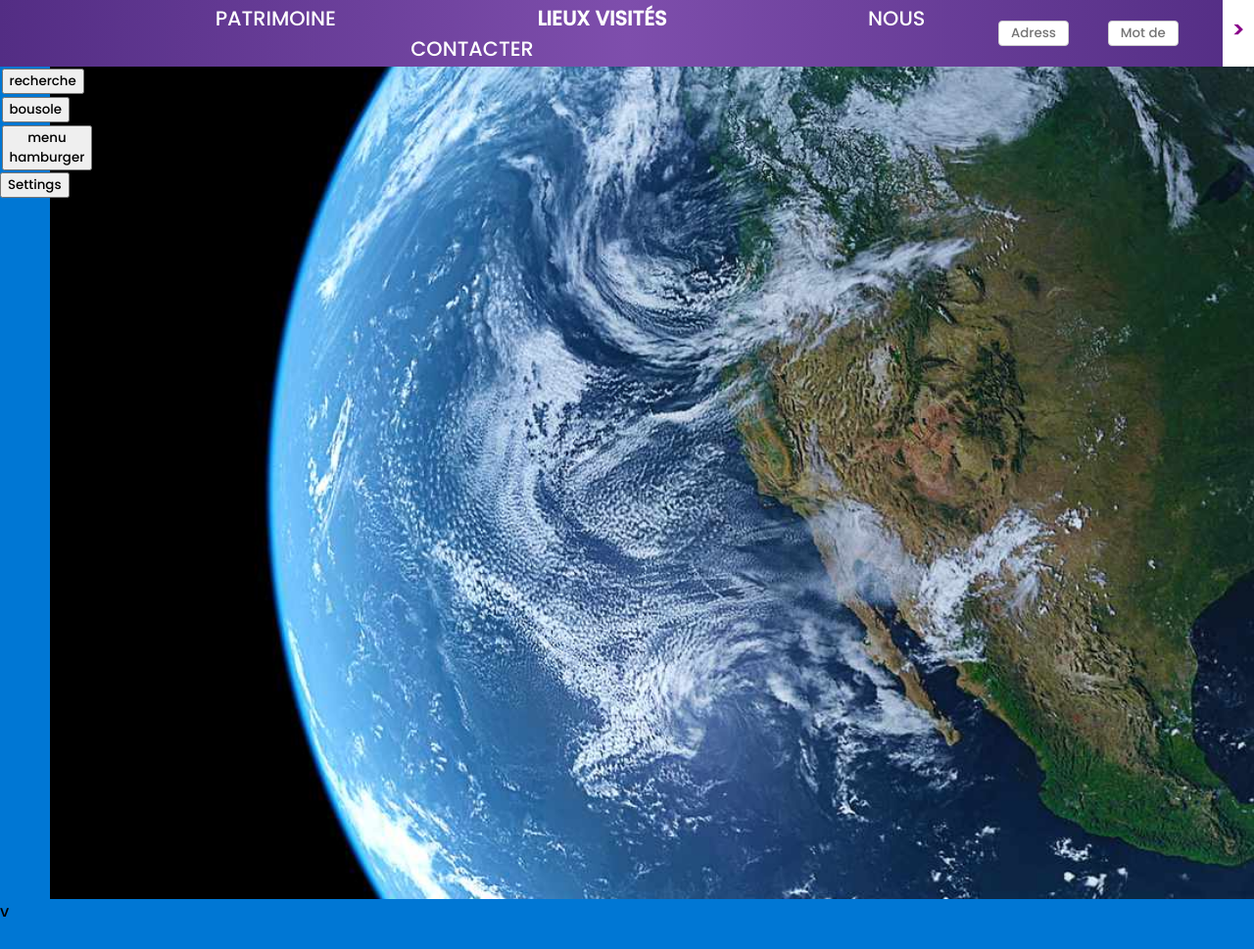
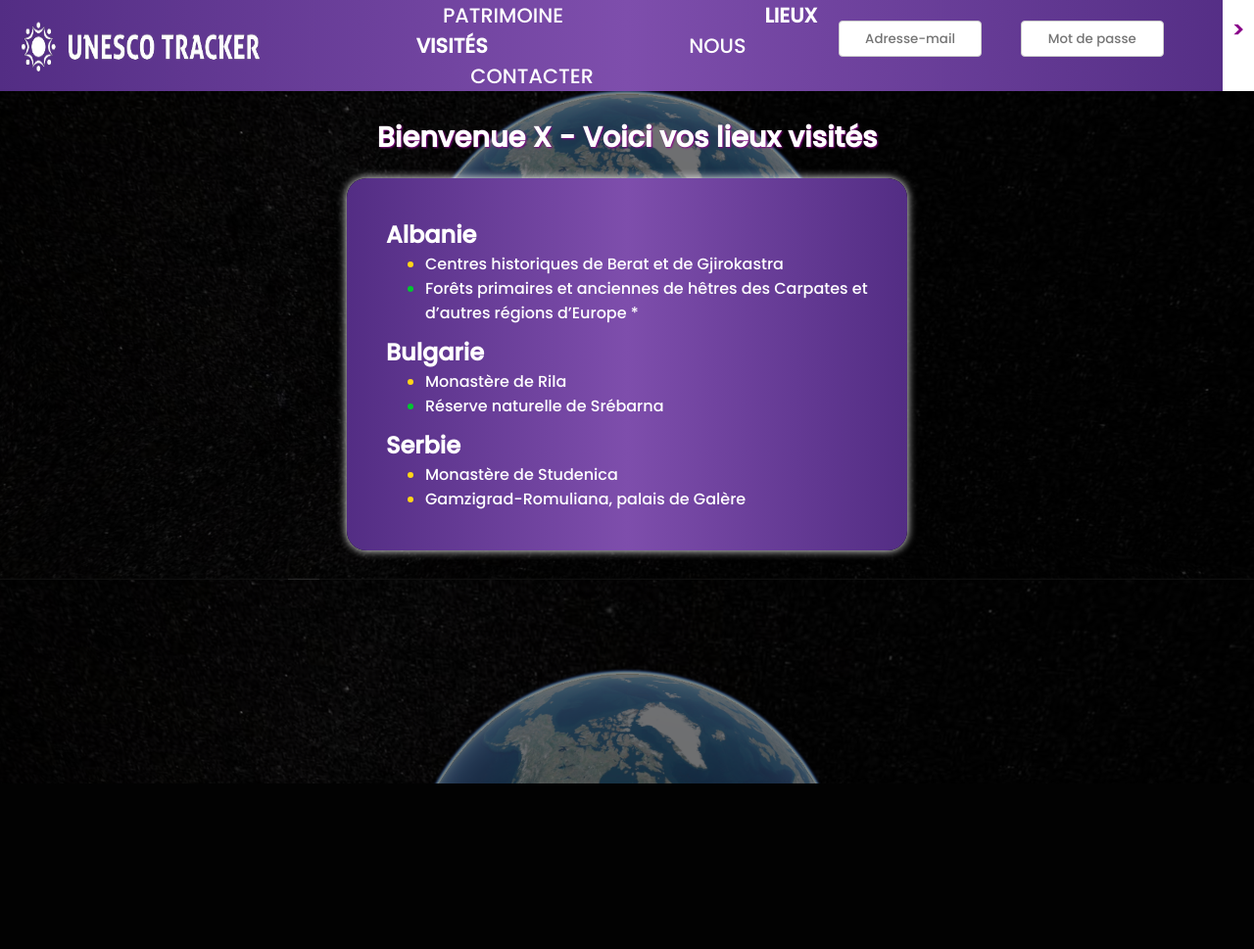
Before and after one commit to Gorfort/I426-UNESCO_Tracker, a PHP site: page /src/html/lieuVisite.html in a window 1280 px wide. Shown: the whole page at 98% size. After the commit the page ends 800 px from the top, so only its background shows below. Run offline with PHP 8.4, Linux system fonts and the light colour scheme.

Commit message:
Mise à jour du site web
+ Ajout du logo
+ Ajout des lieux visités (statique)
+ Modification de la page de contact

```diff
--- a/unesco-web/ressource/css/style.css
+++ b/unesco-web/ressource/css/style.css
@@ -13,10 +13,16 @@
 }
 
 body {
-  background-image: url("../images/earth.jpg");
+  background-image: url("../images/earth.png");
   background-size: cover;
   overflow-y: hidden;
   overflow-x: hidden;
+}
+#logo {
+  align-items: center;
+  justify-content: center;
+  width: 250px;
+  margin-left: 20px;
 }
 
 nav {
@@ -37,23 +43,25 @@ nav {
 
 .formulaire {
   display: flex;
-  width: 20%;
 }
 
 .formulaire input {
-  height: 20%;
+  height: 40%;
   position: relative;
   margin: 20px;
-  left: -25px;
+  right: 40px;
+  text-align: center;
   top: 15px;
   bottom: 10px;
   border: 0;
 }
+/* Carte */
 .cesium-widget canvas {
   width: 100vw;
   height: 100vh;
 }
 
+/* Recherche & résultats */
 div.search-results {
   color: var(--color-white);
   position: absolute;
@@ -61,7 +69,6 @@ div.search-results {
   font-size: 10px;
   display: flex;
 }
-
 div .search-results ul li {
   display: block;
   padding: 0;
@@ -70,12 +77,12 @@ div .search-results ul li {
   cursor: pointer;
   transition: 0.1s ease;
 }
-
 div .search-results ul li:hover {
   color: var(--color-white-75p);
   transition: 0.1s ease;
 }
 
+/* Barre de recherche */
 input.cesium-geocoder-input {
   position: absolute;
   top: 120px;
@@ -132,11 +139,11 @@ input.cesium-geocoder-input:focus {
   justify-content: center;
 }
 
-ul {
+nav ul {
   list-style-type: none;
 }
 
-ul li {
+nav ul li {
   display: inline;
   margin: 100px;
 }
@@ -163,8 +170,9 @@ li a:hover {
 h1 {
   text-align: center;
   padding-top: 2%;
-  color: #0077d4;
+  color: var(--color-white);
   font-size: 1.8rem;
+  text-shadow: 1px 1px 2px var(--color-main);
 }
 
 .vertical {
@@ -176,12 +184,18 @@ h1 {
 
 .container {
   border-radius: 5px;
-  background-color: #f2f2f2;
+  background: rgb(83, 45, 132);
+  background: linear-gradient(
+    90deg,
+    rgba(83, 45, 132, 1) 0%,
+    rgba(126, 78, 172, 1) 50%,
+    rgba(83, 45, 132, 1) 100%
+  );
   padding: 20px;
   margin-left: 25%;
   margin-right: 25%;
   margin-top: 2%;
-  color: #0077d4;
+  color: var(--color-white);
 }
 
 input[type="text"],
@@ -194,48 +208,60 @@ textarea {
   box-sizing: border-box;
   margin-top: 6px;
   margin-bottom: 16px;
-  resize: vertical;
+  transition: 1s ease;
 }
 
 input[type="submit"] {
-  background-color: #0077d4;
-  color: white;
+  background: rgb(83, 45, 132);
+  background: linear-gradient(
+    90deg,
+    rgba(83, 45, 132, 1) 0%,
+    rgba(126, 78, 172, 1) 50%,
+    rgba(83, 45, 132, 1) 100%
+  );
+  box-shadow: 0px 0px 4px var(--color-white);
+  color: var(--color-white-75p);
   padding: 12px 20px;
   border: none;
   border-radius: 4px;
   cursor: pointer;
   text-align: center;
+  transition: 0.2s ease;
 }
 
-input[type="soumettre"]:hover {
-  background-color: #2387d3;
+input[type="submit"]:hover {
+  color: var(--color-white);
+  font-size: 0.9rem;
+  transition: 0.2s ease;
+}
+main {
+  height: 100%;
+}
+.lieux {
+  background: rgb(83, 45, 132);
+  background: linear-gradient(
+    90deg,
+    rgba(83, 45, 132, 1) 0%,
+    rgba(126, 78, 172, 1) 50%,
+    rgba(83, 45, 132, 1) 100%
+  );
+  margin: auto;
+  width: 40%;
+  padding: 30px;
+  color: var(--color-white);
+  border-radius: 20px;
+  box-shadow: 0px 0px 10px var(--color-white);
+}
+#culturel::marker {
+  color: #ffd617;
+}
+#naturel::marker {
+  color: #00c630;
+}
+main h1 {
+  margin-bottom: 20px;
 }
 
-* {
-  box-sizing: border-box;
+.lieux .lieux-box {
+  margin: 10px;
 }
-
-footer {
-  background-color: #0077d4;
-}
-
-.v {
-  display: grid;
-  height: 850px;
-  grid-template-columns: 4% 96%;
-}
-.a {
-  background-color: #0077d4;
-}
-
-.b {
-  background-color: #0077d4;
-  padding-bottom: 2%;
-}
-#btn {
-  justify-items: center;
-  margin: 3%;
-}
-.btnend {
-  align-items: end;
-}
--- a/unesco-web/src/html/lieuVisite.html
+++ b/unesco-web/src/html/lieuVisite.html
@@ -20,18 +20,39 @@
           <li><a href="contact.html">NOUS CONTACTER</a></li>
         </ul>
       </div>
+      <img id="logo" src="../../ressource/images/logoUNESCO.png" alt="" />
     </nav>
 
     <main>
-      <div class="v">
-        <div class="a">
-          <button id="btn">recherche</button>
-          <button id="btn">bousole</button>
-          <button id="btn">menu hamburger</button>
-          <button class="btnEnd">Settings</button>
+      <h1>Bienvenue X - Voici vos lieux visités</h1>
+      <div class="lieux">
+        <div class="lieux-box">
+          <h2>Albanie</h2>
+          <ul>
+            <li id="culturel">
+              Centres historiques de Berat et de Gjirokastra
+            </li>
+            <li id="naturel">
+              Forêts primaires et anciennes de hêtres des Carpates et d’autres
+              régions d’Europe *
+            </li>
+          </ul>
+        </div>
+        <div class="lieux-box">
+          <h2>Bulgarie</h2>
+          <ul>
+            <li id="culturel">Monastère de Rila</li>
+            <li id="naturel">Réserve naturelle de Srébarna</li>
+          </ul>
+        </div>
+        <div class="lieux-box">
+          <h2>Serbie</h2>
+          <ul>
+            <li id="culturel">Monastère de Studenica</li>
+            <li id="culturel">Gamzigrad-Romuliana, palais de Galère</li>
+          </ul>
         </div>
       </div>
     </main>
-    <footer><p class="b">v</p></footer>
   </body>
 </html>
```
Also changed, not shown: unesco-web/index.html (+9 -1 lines), unesco-web/src/html/contact.html (+4 -4 lines), unesco-web/ressource/images/earth.jpg (deleted), unesco-web/ressource/images/earth.png (added), unesco-web/ressource/images/logoUNESCO.png (added).
